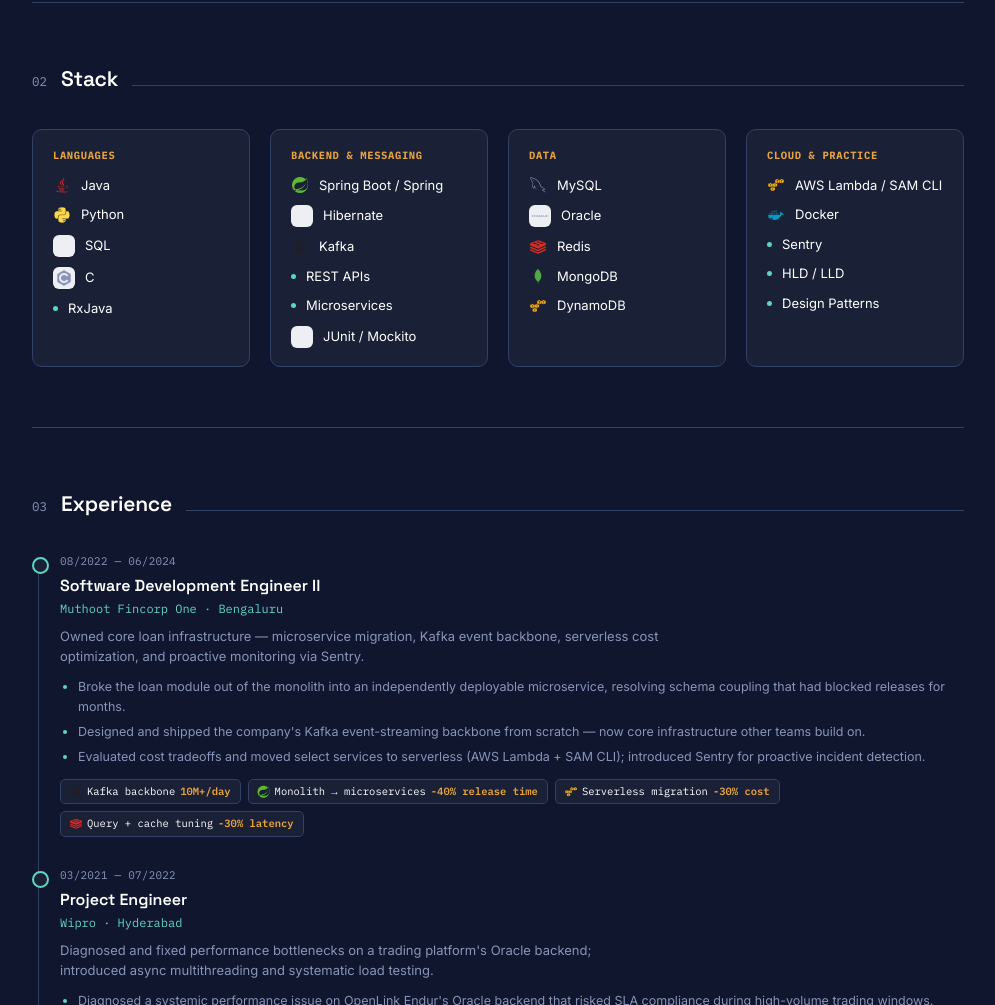
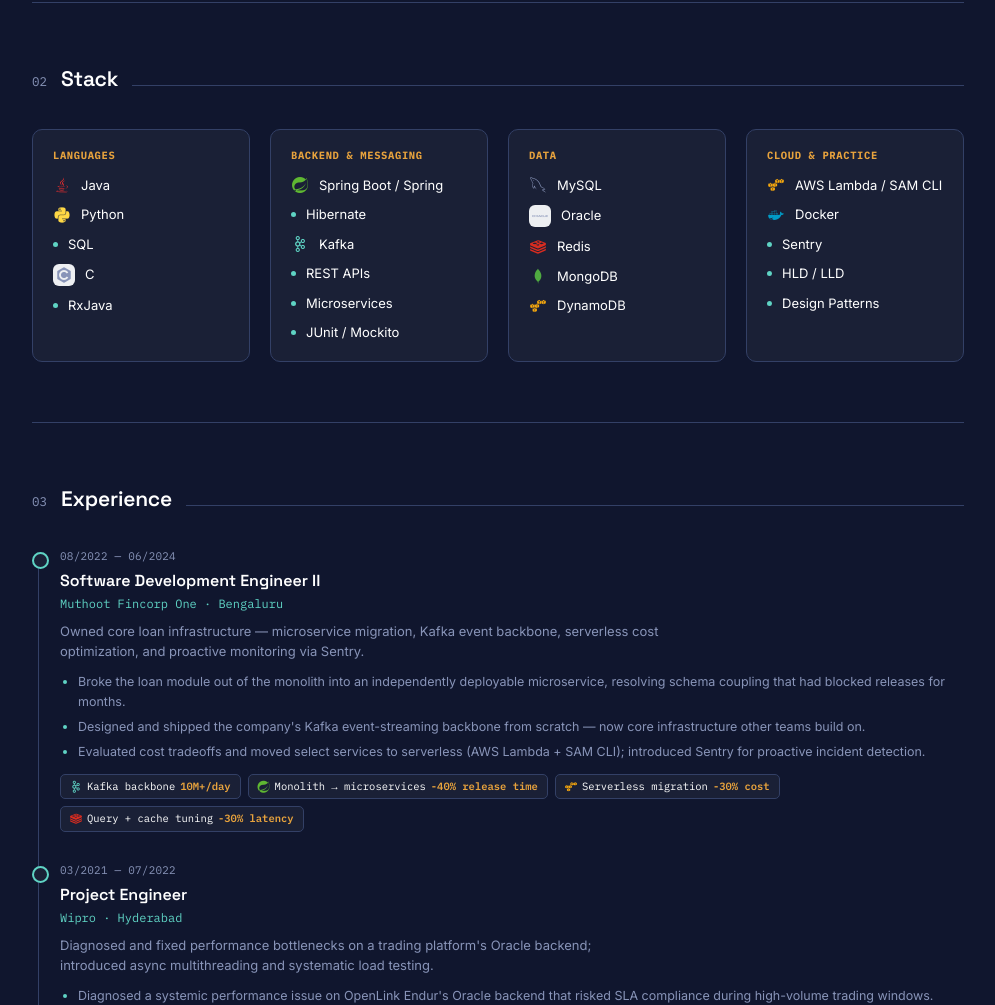
Before and after one commit to adityavardhan1717/adityavardhan1717.github.io, a plain HTML site: page index.html in a window 1280 px wide. Shown: the part 2007-3012 px from the top of the page, without its empty margins (142-1137 px from the left). Drawn offline with nearby package versions, Linux system fonts and the light colour scheme.

Commit message:
Update index.html

```diff
--- a/index.html
+++ b/index.html
@@ -193,6 +193,7 @@
   .icon-badge{display:inline-flex; align-items:center; justify-content:center; width:22px; height:22px; border-radius:6px; background:#EDEFF2; flex-shrink:0;}
   .icon-badge i{font-size:13px; width:auto;}
   .skill-group li i.devicon-mysql-plain, .skill-group li i.devicon-oracle-original, .skill-group li i.devicon-c-plain{color:var(--muted);}
+  .kafka-icon.colored{color:var(--cyan) !important;}
 
   /* ---- experience ---- */
   .timeline{position:relative; padding-left:28px;}
@@ -356,17 +357,17 @@
       <div class="skill-group"><h4>Languages</h4><ul>
         <li class="has-icon"><i class="devicon-java-plain colored"></i>Java</li>
         <li class="has-icon"><i class="devicon-python-plain colored"></i>Python</li>
-        <li class="has-icon"><span class="icon-badge"><i class="devicon-azuresqldatabase-plain colored"></i></span>SQL</li>
+        <li>SQL</li>
         <li class="has-icon"><span class="icon-badge"><i class="devicon-c-plain colored"></i></span>C</li>
         <li>RxJava</li>
       </ul></div>
       <div class="skill-group"><h4>Backend & Messaging</h4><ul>
         <li class="has-icon"><i class="devicon-spring-plain colored"></i>Spring Boot / Spring</li>
-        <li class="has-icon"><span class="icon-badge"><i class="devicon-hibernate-plain colored"></i></span>Hibernate</li>
-        <li class="has-icon"><i class="devicon-apachekafka-original colored"></i>Kafka</li>
+        <li>Hibernate</li>
+        <li class="has-icon"><i class="devicon-apachekafka-original colored kafka-icon"></i>Kafka</li>
         <li>REST APIs</li>
         <li>Microservices</li>
-        <li class="has-icon"><span class="icon-badge"><i class="devicon-junit-plain colored"></i></span>JUnit / Mockito</li>
+        <li>JUnit / Mockito</li>
       </ul></div>
       <div class="skill-group"><h4>Data</h4><ul>
         <li class="has-icon"><i class="devicon-mysql-plain colored"></i>MySQL</li>
@@ -399,7 +400,7 @@
           <li>Evaluated cost tradeoffs and moved select services to serverless (AWS Lambda + SAM CLI); introduced Sentry for proactive incident detection.</li>
         </ul>
         <div class="exp-chips">
-          <span class="exp-chip"><i class="devicon-apachekafka-original colored"></i>Kafka backbone <span class="metric">10M+/day</span></span>
+          <span class="exp-chip"><i class="devicon-apachekafka-original colored kafka-icon"></i>Kafka backbone <span class="metric">10M+/day</span></span>
           <span class="exp-chip"><i class="devicon-spring-plain colored"></i>Monolith → microservices <span class="metric">-40% release time</span></span>
           <span class="exp-chip"><i class="devicon-amazonwebservices-plain colored"></i>Serverless migration <span class="metric">-30% cost</span></span>
           <span class="exp-chip"><i class="devicon-redis-plain colored"></i>Query + cache tuning <span class="metric">-30% latency</span></span>
```
